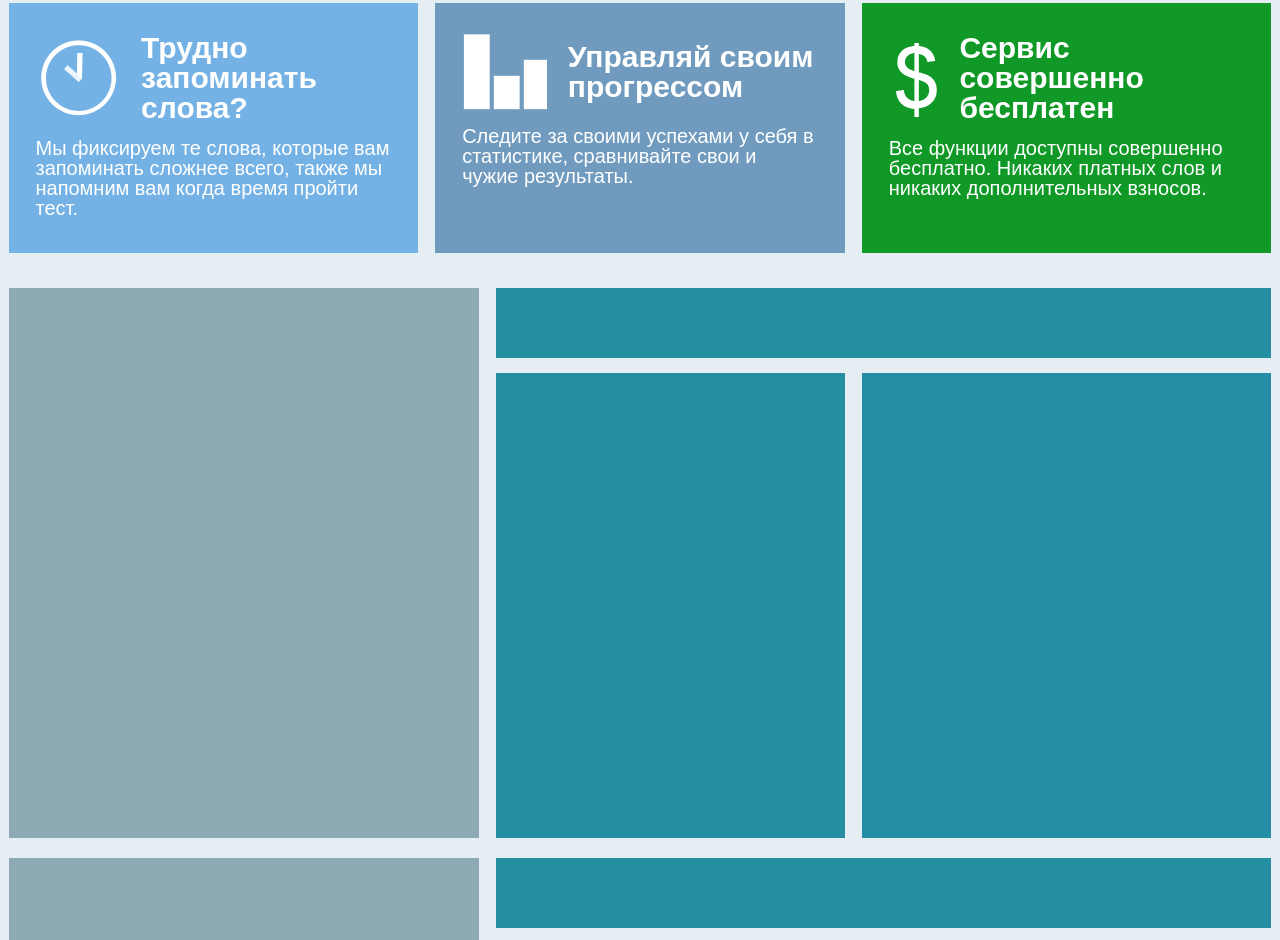
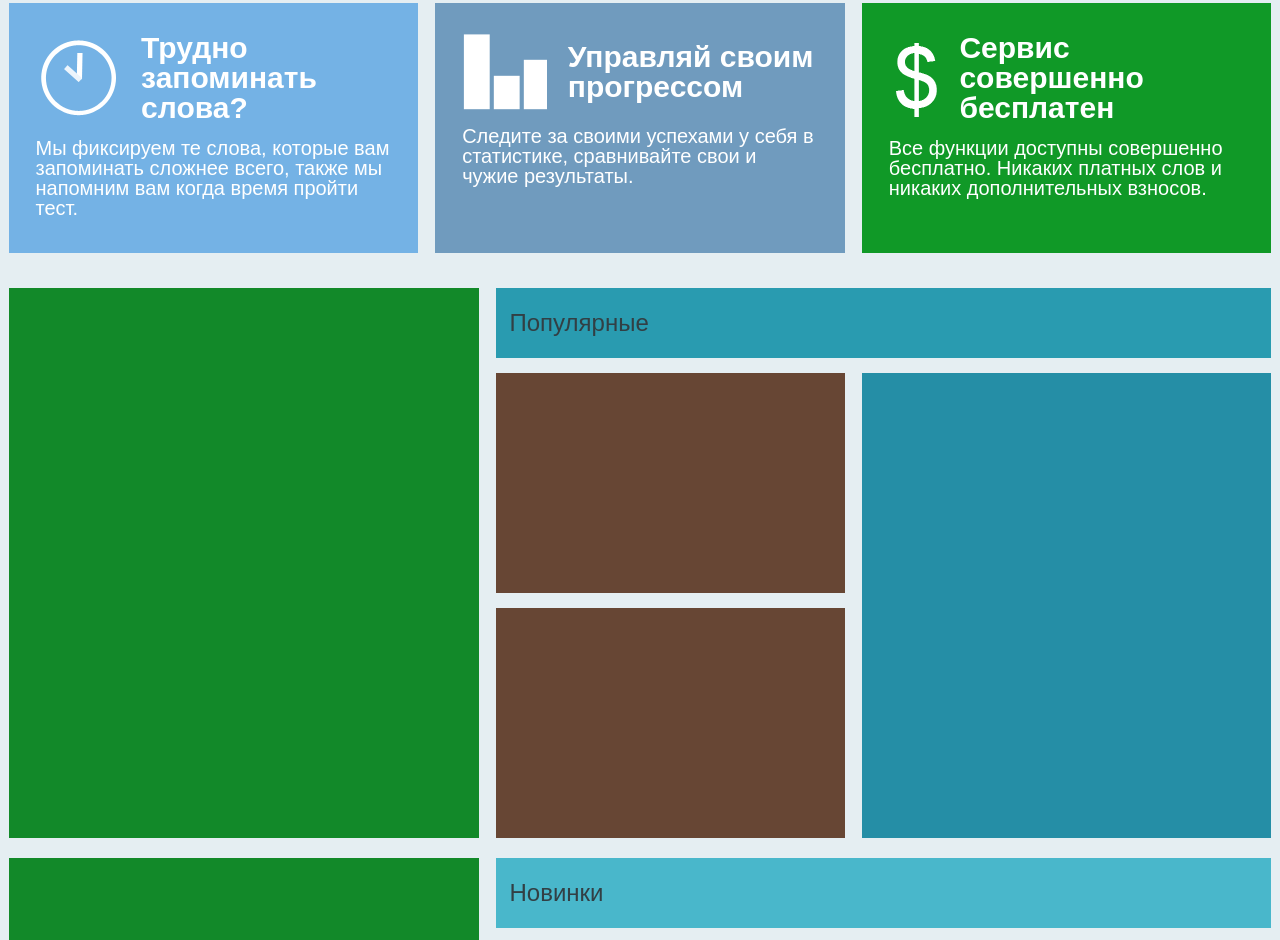
Before and after one commit to VasiliyBP/ezdict_front-end_proto, a plain HTML site: page index.html in a window 1280 px wide. Shown: the part 707-1647 px from the top of the page. Drawn offline with Linux system fonts and the light colour scheme.

Commit message:
add new col layout

```diff
--- a/index.html
+++ b/index.html
@@ -95,17 +95,33 @@
 					<div class="youtube-wrap">
 					</div>
 					<div class="popular-new-content">
-						<div class="pop-new-header"></div>
-						<div class="pop-new-col-1"></div>
-						<div class="pop-new-col-2"></div>
+						<div class="pop-new-header">
+							<h3>Популярные</h3>
+						</div>
+						<div class="pop-new-col-1">
+							<div class="pop-new-item">
+							</div>
+							<div class="pop-new-item item-bottom">
+							</div>
+						</div>
+						<div class="pop-new-col-2">
+
+						</div>
 					</div>
 				</div>
 				<div class="UC-inner">
 					<div class="youtube-wrap">
 					</div>
 					<div class="popular-new-content">
-						<div class="pop-new-header"></div>
-						<div class="pop-new-col-1"></div>
+						<div class="pop-new-header new-header">
+							<h3>Новинки</h3>
+						</div>
+						<div class="pop-new-col-1">
+							<div class="pop-new-item">
+							</div>
+							<div class="pop-new-item item-bottom">
+							</div>
+						</div>
 						<div class="pop-new-col-2"></div>
 					</div>
 				</div>
--- a/sass/app.scss
+++ b/sass/app.scss
@@ -9,6 +9,7 @@
 
 // colors
 $font-main-color: white;
+$col-header-color: #323f44;
 
 // width
 $main-width: 1470px;
@@ -129,7 +130,6 @@ header{
     text-align: center;
   }
 }
-
   .excerption-wrap{
     margin-top: 30px;
     @include pie-clearfix;
@@ -152,7 +152,7 @@ header{
       content: '';
       position: absolute;
       top: -20px;
-      left: -5%;
+      left: -4%;
       width: 25px;
       height: 20px;
       background:url(../img/promo-nav.png) -425px -23px no-repeat;
@@ -225,20 +225,20 @@ header{
   table {
     margin: 0 auto;
   }
-  td{
+  td {
     padding: 0 10px;
   }
 }
-.first{
+.first {
   background: #74b2e5;
 }
-.second{
+.second {
   background: #709bbe;
 }
 .third {
   background: #109927;
 }
-.promo-img{
+.promo-img {
   width: 85px;
   height: 78px;
   background: url(../img/promo-nav.png) no-repeat;
@@ -257,33 +257,48 @@ header{
   margin-top: 20px;
   overflow:hidden;
 }
-.youtube-wrap{
+.youtube-wrap {
   float:left;
   margin: 0 0.6802721088435374%;
   height: 550px;
   width: 36.73469387755102%;
-  background: #8EAAB4;
+  background: #128929;
 }
-.popular-new-content{
+.popular-new-content {
   float:left;
   margin: 0 0.6802721088435374%;
-  height: 550px;
+  min-height: 550px;
   width: 60.54421768707483%;
 }
 .pop-new-header{
   height: 70px;
-  background: #258ea1;
+  background: #299bb0;
   margin-bottom: 15px;
+  padding: 0 1.700680272108844%;
+  h3{
+    font-weight: 500;
+    line-height: 70px;
+    color: $col-header-color;
+  }
+}
+.new-header {
+  background: #49b7cb;
 }
 .pop-new-col-1{
   width:44.9438202247191%;
   margin-right: 2.247191011235955%;
-  height:470px;
-  background: #258ea2;
   float:left;
 }
+.pop-new-item{
+  height: 220px;
+  background: #674634;
+}
+.item-bottom {
+  margin-top: 15px;
+  height: 230px;
+}
 .pop-new-col-2{
-  height:470px;
+  height:465px;
   width: 52.80898876404494%;
   background: #258ea6;
   float:left;
@@ -294,9 +309,7 @@ header{
 
   .promo-item {
     min-height: 250px;
-
   }
-
 }
 
 @media only screen and (max-width: 1024px) {
@@ -371,4 +384,17 @@ header{
   .reg-btn {
     width: 100%;
   }
+
+  .pop-new-col-1{
+
+
+  width: 100%;
+
 }
+  .pop-new-col-2{
+  margin-top: 15px;
+  width: 100%;
+
+}
+
+}
```
Also changed, not shown: css/app.css.
